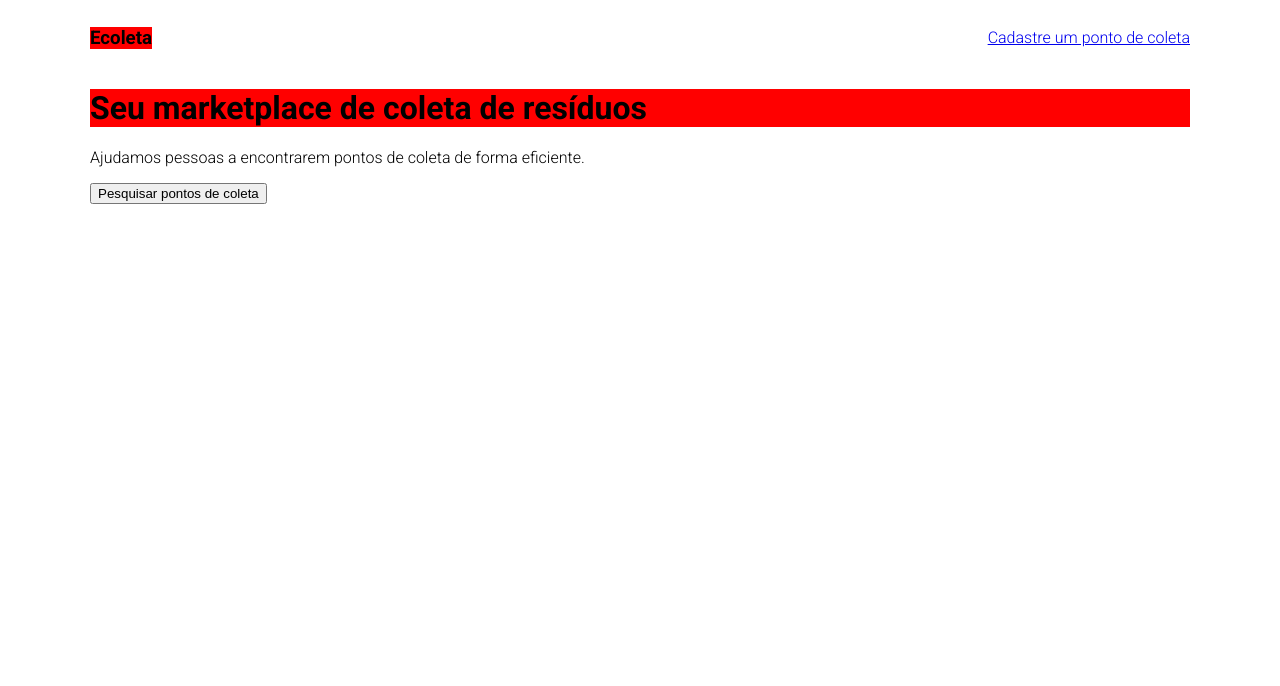
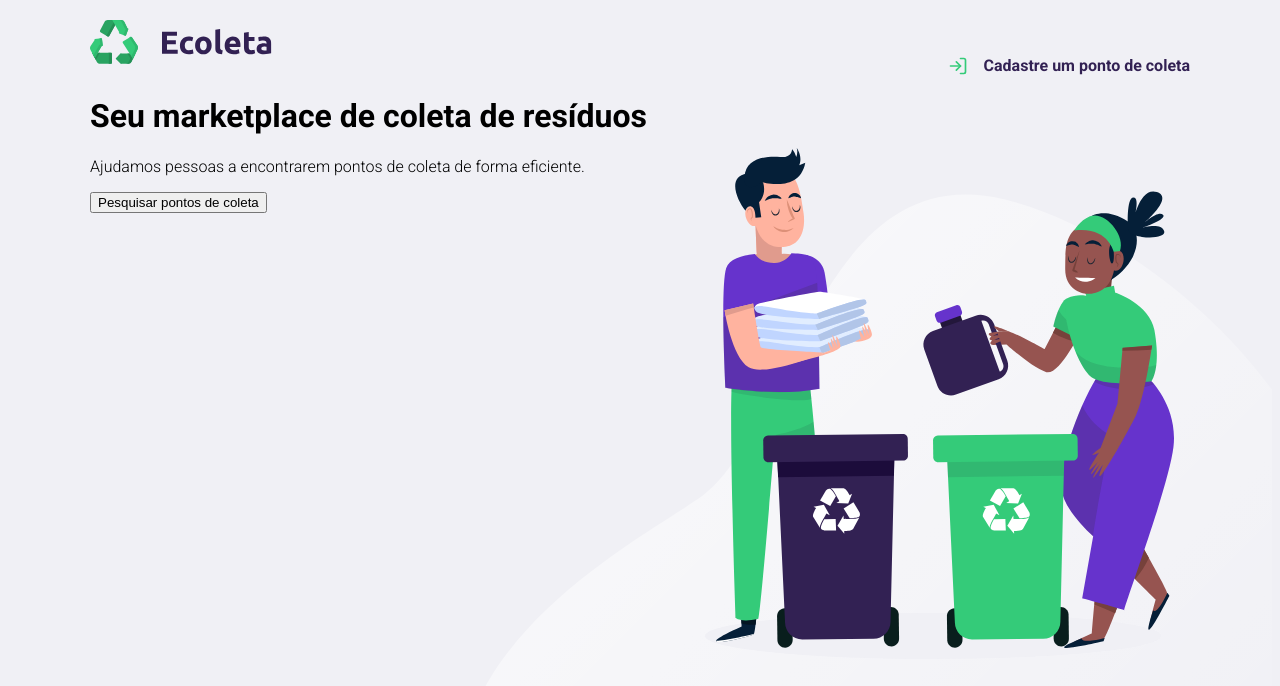
Before and after one commit to laisrhianne/ecoleta, a plain HTML site: page index.html in a window 1280 px wide. Drawn offline with Linux system fonts and the light colour scheme.

Commit message:
logo & background added nlw1

```diff
--- a/index.html
+++ b/index.html
@@ -11,19 +11,26 @@
     <link rel="stylesheet" href="/styles/main.css">
 </head>
 <body>
-    <div class="content">
-        <header>
-            <h3 class="red">Ecoleta</h3>
 
-            <a href="#">Cadastre um ponto de coleta</a>
-        </header>
+    <div id="page-home">
 
-        <h1 class="red">Seu marketplace de coleta de resíduos</h1>
+        <div class="content">
 
-        <p>Ajudamos pessoas a encontrarem pontos de coleta de forma eficiente.</p>
+            <header>
+                <img src="/assets/logo.svg" alt="Logomarca">
+                <a href="#">
+                    <span></span>
+                    Cadastre um ponto de coleta</a>
+            </header>
 
-        <button>Pesquisar pontos de coleta</button>
+            <h1>Seu marketplace de coleta de resíduos</h1>
+
+            <p>Ajudamos pessoas a encontrarem pontos de coleta de forma eficiente.</p>
+
+            <button>Pesquisar pontos de coleta</button>
+        </div>
     </div>
+
 
 </body>
 </html>
--- a/styles/main.css
+++ b/styles/main.css
@@ -2,7 +2,21 @@ html {
     font-family: 'Roboto', sans-serif;
 }
 
+body {
+    background: #f0f0f5;
+}
+
+a {
+    text-decoration: none;
+}
+
 /* Box Model */
+
+#page-home {
+    height: 100vh;
+    background: url('../assets/home-background.svg') no-repeat;
+    background-position: 35vw bottom;
+}
 
 header {
     display: flex;
@@ -10,13 +24,28 @@ header {
     justify-content: space-between;
 }
 
-.content {
+#page-home .content {
     width: 90%;
     max-width: 1100px;
 
     margin: 0 auto;
 }
 
-.red {
-    background-color: red;
+#page-home header a {
+    margin-top: 48px;
+
+    display: flex;
+
+    color: #322153;
+    font-weight: 700;
 }
+
+#page-home header a span {
+    margin-right: 16px;
+    display: flex;
+
+    background-image: url('../assets/log-in.svg');
+
+    width: 20px;
+    height: 20px;
+}
```
